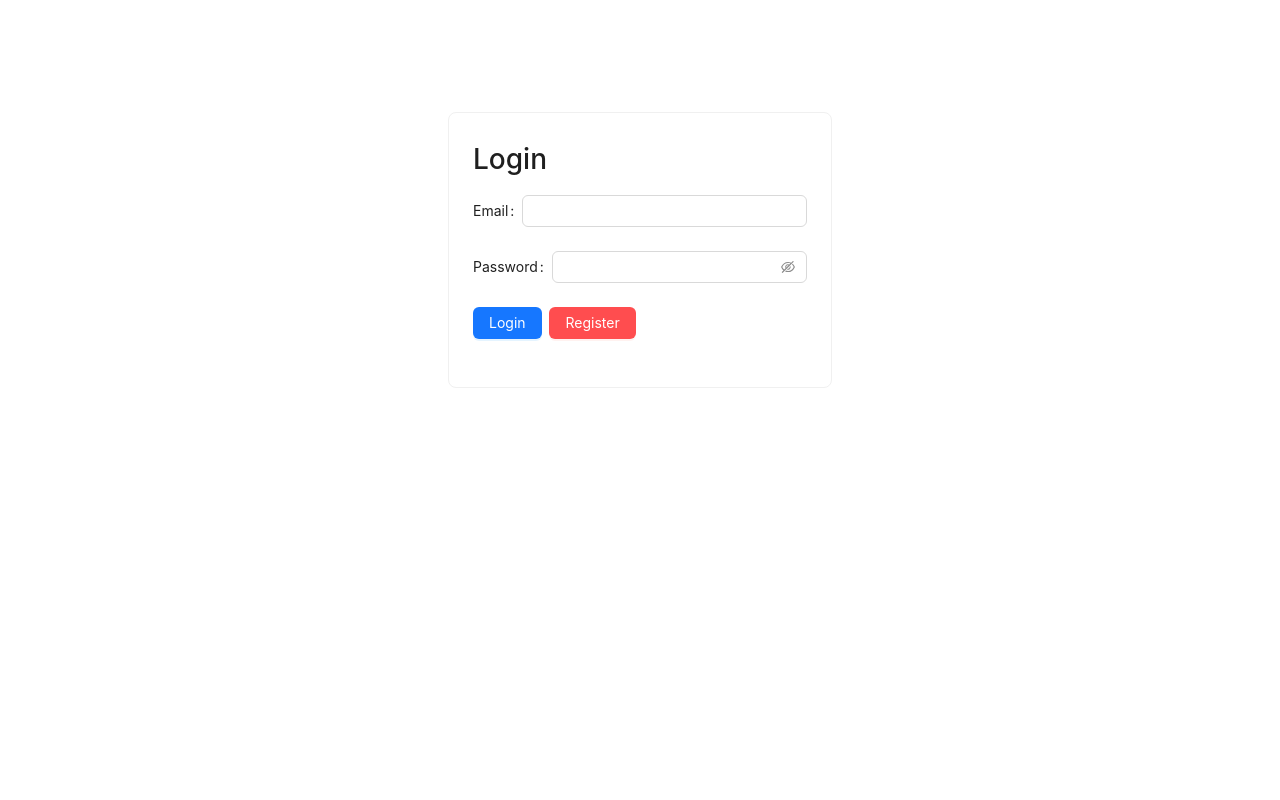
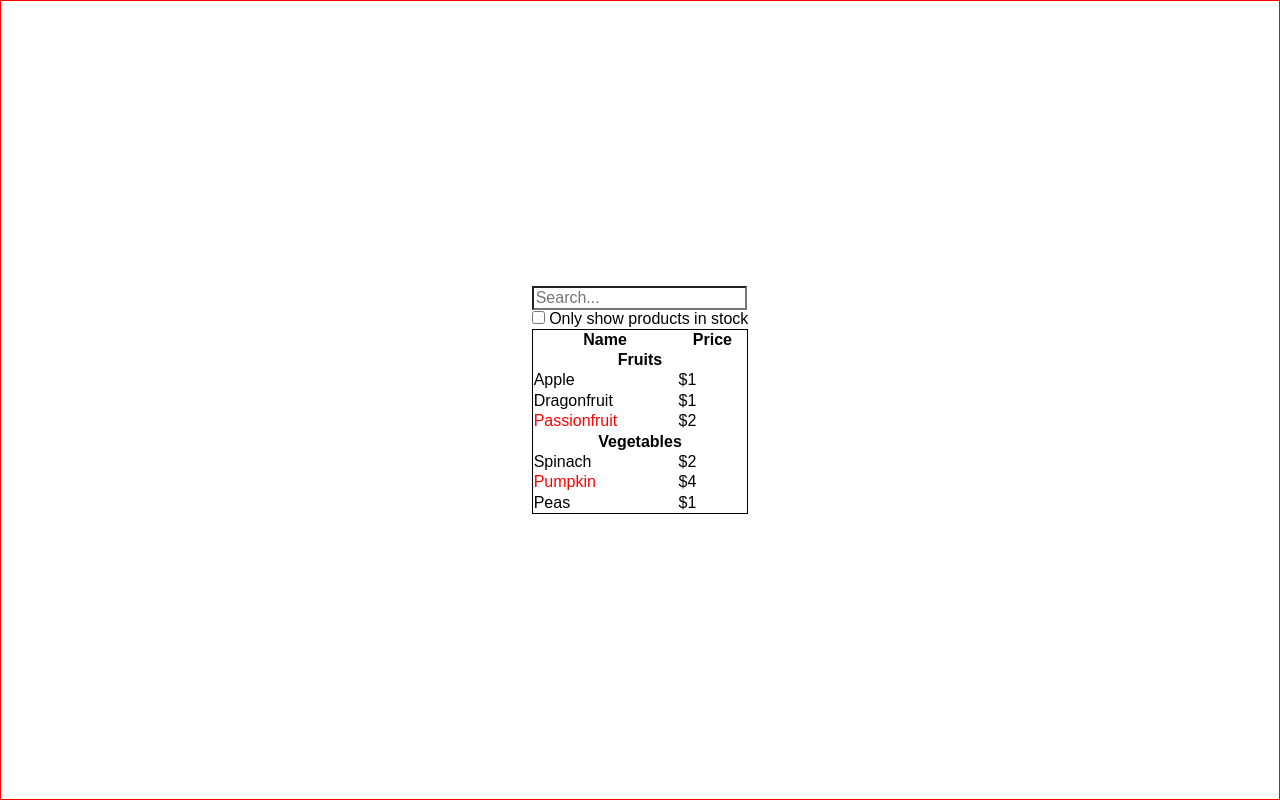
Before and after one commit to krishnajulakanti/shopping-cart, a React (Create React App) app: page / in a window 1280 px wide. Before the commit this address led to /auth/login. Built offline with nearby package versions, Linux system fonts and the light colour scheme.

Commit message:
FilterableProductTable

```diff
--- a/src/App.js
+++ b/src/App.js
@@ -1,24 +1,27 @@
-import React, { Suspense } from 'react';
+import React, { Suspense, useState } from 'react';
 import { Navigate, Route, BrowserRouter as Router, Routes } from 'react-router-dom';
 import './assets/styles/App.css';
 import useAuth from './features/auth/hooks';
 import AuthRoutes from './routes/AuthRoutes';
 import MainRoutes from './routes/MainRoutes';
 
+import FilterableProductTable from './sample/FilterableProductTable';
+
 function App() {
   const { user } = useAuth();
 
   return (
-    <div>
-      <Router>
+    <div style={{}}>
+      <FilterableProductTable />
+      {/* <Router
         <Suspense fallback={<div>Loading...</div>}>
           <Routes>
             <Route path="/*" element={user?.isLoggedIn ? <MainRoutes /> : <Navigate replace to="/auth/login" />} />
             <Route path="/auth/*" element={<AuthRoutes />} />
-            {/* <Route path="/*" element={user?.isLoggedIn ? <MainRoutes /> : <AuthRoutes />} /> */}
+            <Route path="/*" element={user?.isLoggedIn ? <MainRoutes /> : <AuthRoutes />} />
           </Routes>
         </Suspense>
-      </Router>
+      </Router> */}
     </div>
   );
 }
--- /dev/null
+++ b/src/sample/FilterableProductTable.js
@@ -0,0 +1,29 @@
+import React, { useState } from 'react'
+import ProductTable from './ProductTable';
+import SearchBar from './SearchBar';
+
+const PRODUCTS = [
+  { category: "Fruits", price: "$1", stocked: true, name: "Apple" },
+  { category: "Fruits", price: "$1", stocked: true, name: "Dragonfruit" },
+  { category: "Fruits", price: "$2", stocked: false, name: "Passionfruit" },
+  { category: "Vegetables", price: "$2", stocked: true, name: "Spinach" },
+  { category: "Vegetables", price: "$4", stocked: false, name: "Pumpkin" },
+  { category: "Vegetables", price: "$1", stocked: true, name: "Peas" },
+];
+
+function FilterableProductTable() {
+
+  const [filterText, setFilterText] = useState('');
+  const [inStock, setInStock] = useState(false);
+
+  return (
+    <div style={{ height: '100vh', display: 'flex', alignItems: 'center', justifyContent: 'center', border: '1px solid red', }}>
+      <div>
+        <SearchBar filterText={filterText} inStock={inStock} handleFilterText={setFilterText} handleInStock={setInStock} />
+        <ProductTable products={PRODUCTS} filterText={filterText} inStock={inStock} handleFilterText={setFilterText} handleInStock={setInStock} />
+      </div>
+    </div>
+  )
+}
+
+export default FilterableProductTable
--- /dev/null
+++ b/src/sample/ProductCategoryRow.js
@@ -0,0 +1,11 @@
+import React from 'react'
+
+function ProductCategoryRow({ category }) {
+  return (
+    <tr>
+      <th colSpan="2">{category}</th>
+    </tr>
+  )
+}
+
+export default ProductCategoryRow
--- /dev/null
+++ b/src/sample/ProductRow.js
@@ -0,0 +1,17 @@
+import React from 'react'
+
+function ProductRow({ product }) {
+  const name = product.stocked ? product.name :
+    <span style={{ color: 'red' }}>
+      {product.name}
+    </span>;
+
+  return (
+    <tr>
+      <td>{name}</td>
+      <td>{product.price}</td>
+    </tr>
+  );
+}
+
+export default ProductRow
--- /dev/null
+++ b/src/sample/ProductTable.js
@@ -0,0 +1,36 @@
+import React from 'react'
+import ProductCategoryRow from './ProductCategoryRow';
+import ProductRow from './ProductRow';
+
+function ProductTable({ products, filterText, inStock }) {
+  const rows = [];
+  let lastCategory = null;
+
+  products.forEach(product => {
+    if (product.name.toLowerCase().indexOf(filterText.toLowerCase()) === -1) return;
+    if (inStock && !product.stocked) return;
+    if (product.category !== lastCategory) {
+      rows.push(
+        <ProductCategoryRow key={product.category} category={product.category} />
+      )
+    }
+    rows.push(
+      <ProductRow product={product} />
+    )
+    lastCategory = product.category
+  });
+
+  return (
+    <table style={{ border: '1px solid black', width: '100%' }}>
+      <thead>
+        <tr>
+          <th>Name</th>
+          <th>Price</th>
+        </tr>
+      </thead>
+      <tbody>{rows}</tbody>
+    </table>
+  )
+}
+
+export default ProductTable
--- /dev/null
+++ b/src/sample/SearchBar.js
@@ -0,0 +1,20 @@
+import React from 'react'
+
+function SearchBar({ filterText, inStock, handleFilterText, handleInStock }) {
+  return (
+    <div>
+      <form>
+        <input type="text" value={filterText} onChange={(e) => handleFilterText(e.target.value)}
+          placeholder='Search...' />
+        <br />
+        <label>
+          <input type="checkbox" checked={inStock} onChange={(e) => handleInStock(e.target.checked)} />
+          {' '}
+          <span>Only show products in stock</span>
+        </label>
+      </form>
+    </div>
+  )
+}
+
+export default SearchBar
```
Also changed, not shown: 1 other file (tests, documents, lock files or other folders).
